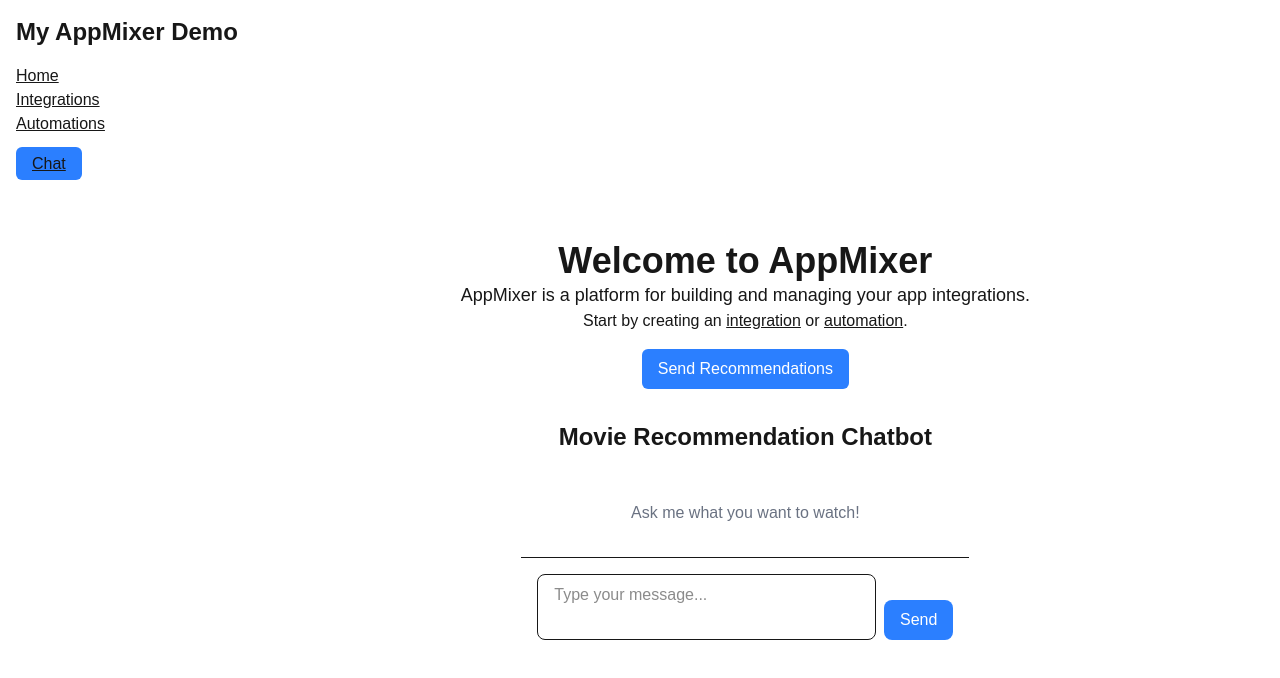
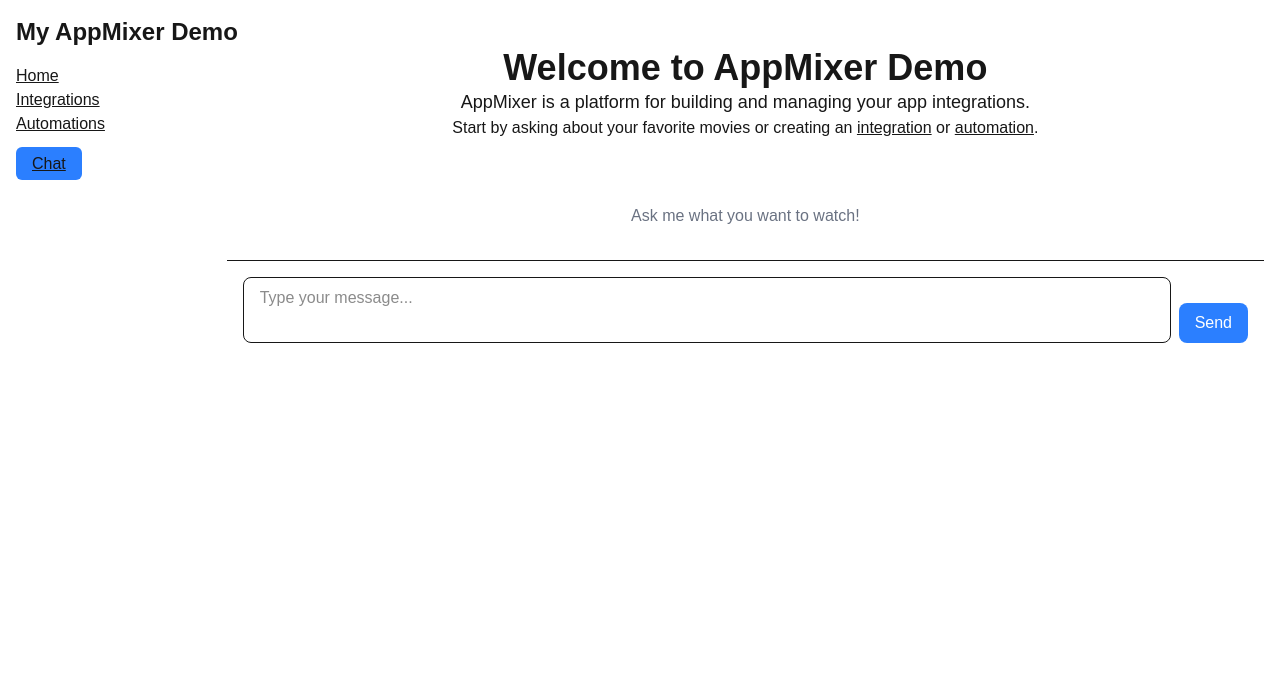
Before and after one commit to petrolivka/appmixer-demo, a Next.js app: page / in a window 1280 px wide. Shown: the top 678 px of the page. Built offline with nearby package versions, Linux system fonts and the light colour scheme.

Commit message:
Layout for home page.

```diff
--- a/app/page.js
+++ b/app/page.js
@@ -2,30 +2,19 @@
 import Chat from "./components/Chat";
 
 export default function Home() {
-  const handleSendRecommendations = () => {
-    alert("Recommendations sent");
-  };
   return (
-    <div className="flex flex-col items-center justify-center h-full">
-      <h1 className="text-4xl font-bold">Welcome to AppMixer</h1>
+    <div className="flex flex-col items-center  h-full">
+      <h1 className="text-4xl font-bold">Welcome to AppMixer Demo</h1>
       <p className="text-lg">
         AppMixer is a platform for building and managing your app integrations.
       </p>
       <p>
-        Start by creating an <a href="/integrations">integration</a> or{" "}
+        Start by asking about your favorite movies or creating an{" "}
+        <a href="/integrations">integration</a> or{" "}
         <a href="/automations">automation</a>.
       </p>
-      <button
-        className="bg-blue-500 text-white px-4 py-2 rounded-md mt-4"
-        onClick={handleSendRecommendations}
-      >
-        Send Recommendations
-      </button>
 
-      <div className="mt-8 w-full max-w-md">
-        <h2 className="text-2xl font-semibold mb-4 text-center">
-          Movie Recommendation Chatbot
-        </h2>
+      <div className="mt-8 w-full">
         <Chat />
       </div>
     </div>
```
